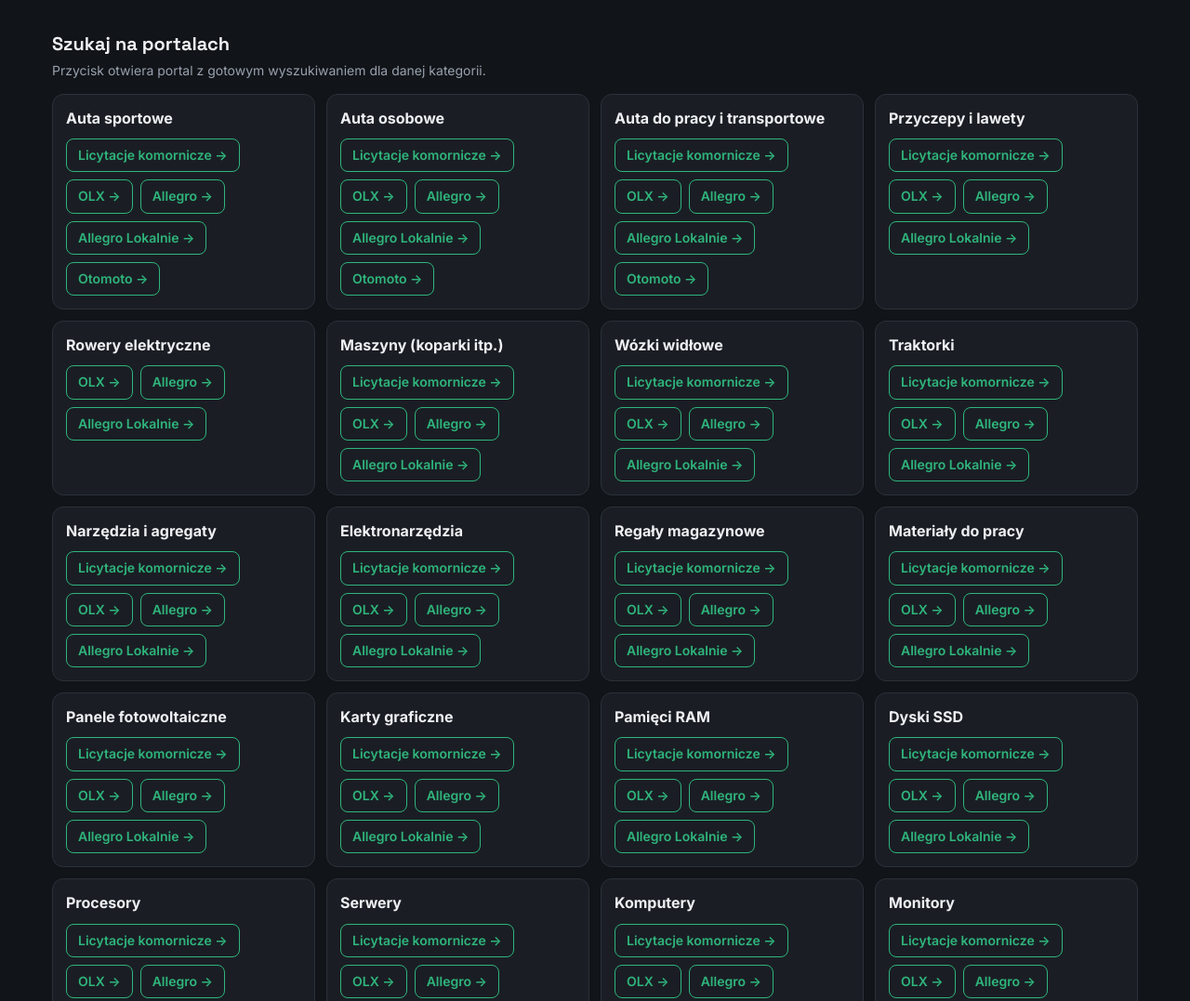
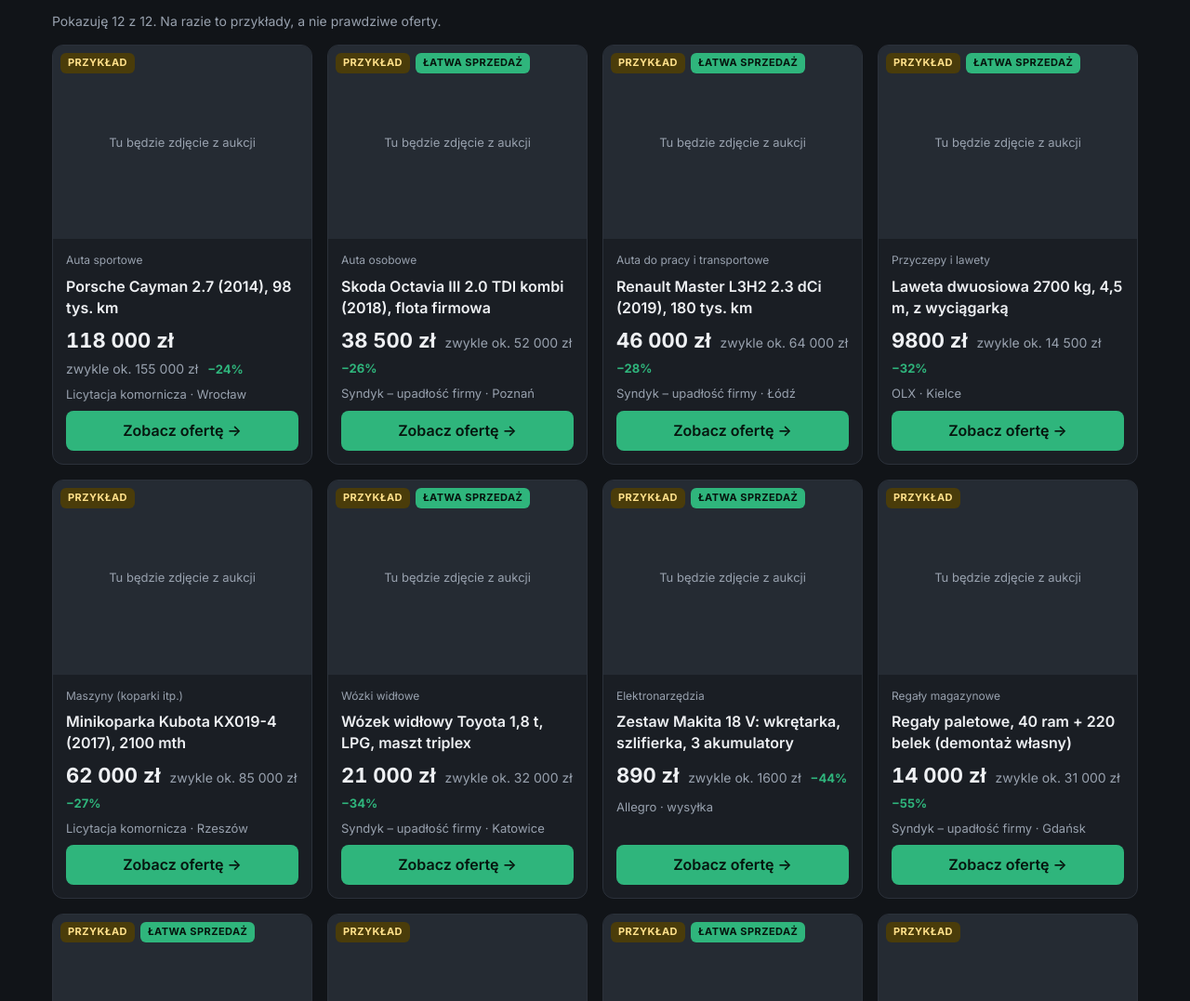
Before and after one commit to mokoloczko-code/Upad-o-ci-Firm, a plain HTML site: page index.html in a window 1280 px wide. Shown: the part 424-1501 px from the top of the page at 93% size. Drawn offline with Linux system fonts and the light colour scheme.

Commit message:
Usunięcie przycisków portali: zostają filtry i karty okazji
Co-Authored-By: Claude Fable 5.2 <noreply@anthropic.com>
Claude-Session: https://claude.ai/code/session_01BNRkXWP1J762eUDCV8s2ai

```diff
--- a/index.html
+++ b/index.html
@@ -36,23 +36,7 @@
   h1, .naglowek { font-family: "Space Grotesk", Inter, system-ui, sans-serif; text-wrap: balance; }
   .naglowek { margin: 20px 0 4px; font-size: 20px; }
   .opis { margin: 0 0 14px; color: var(--szary); font-size: 14px; }
-  .szukaj-siatka {
-    display: grid; gap: 12px;
-    grid-template-columns: repeat(auto-fill, minmax(280px, 1fr));
-  }
-  .szukaj-karta {
-    background: var(--karta); border: 1px solid var(--linia); border-radius: 12px;
-    padding: 14px; display: flex; flex-direction: column; gap: 10px; min-width: 0;
-  }
-  .szukaj-karta h3 { margin: 0; font-size: 16px; }
-  .portale { display: flex; flex-wrap: wrap; gap: 8px; }
-  .portal {
-    font-size: 14px; font-weight: 600; text-decoration: none;
-    padding: 7px 12px; border-radius: 8px;
-    border: 1px solid var(--akcent); color: var(--akcent);
-  }
-  .portal:hover { background: var(--akcent); color: var(--akcent-tekst); }
-  .portal:focus-visible { outline: 2px solid var(--akcent); outline-offset: 2px; }
+
   header { padding: 28px 0 8px; }
   h1 { margin: 0; font-size: 28px; }
   header p { margin: 4px 0 0; color: var(--szary); }
@@ -135,16 +119,11 @@
 <div class="srodek">
   <header>
     <h1>Okazje</h1>
-    <p>Licytacje komornicze, upadłości firm i dobre oferty z portali.</p>
+    <p>Upadłości firm i licytacje komornicze.</p>
   </header>
 
   <section class="filtry" id="filtry" aria-label="Filtry"></section>
   <main>
-    <h2 class="naglowek">Szukaj na portalach</h2>
-    <p class="opis">Przycisk otwiera portal z gotowym wyszukiwaniem dla danej kategorii.</p>
-    <div class="szukaj-siatka" id="szukaj"></div>
-
-    <h2 class="naglowek">Znalezione okazje</h2>
     <p class="opis" id="licznik" aria-live="polite"></p>
     <div class="siatka" id="siatka"></div>
   </main>
@@ -239,43 +218,8 @@
     return k;
   }
 
-  function linkiPortali(k) {
-    const fraza = encodeURIComponent(k.szukaj);
-    const linki = [];
-    if (k.komornik) linki.push(["Licytacje komornicze",
-      "https://licytacje.komornik.pl/wyszukiwarka-licytacji?mainCategory=MOVABLE&subCategory=" + k.komornik]);
-    linki.push(["OLX", "https://www.olx.pl/oferty/q-" + encodeURIComponent(k.szukaj.replace(/ +/g, "-")) + "/"]);
-    linki.push(["Allegro", "https://allegro.pl/listing?string=" + fraza]);
-    linki.push(["Allegro Lokalnie", "https://allegrolokalnie.pl/oferty/q/" + fraza]);
-    if (k.otomoto) linki.push(["Otomoto", k.otomoto]);
-    return linki;
-  }
-
-  function kartaSzukania(k) {
-    const karta = el("article", "szukaj-karta");
-    karta.append(el("h3", null, k.nazwa));
-    const portale = el("div", "portale");
-    linkiPortali(k).forEach(([nazwa, adres]) => {
-      const a = el("a", "portal", nazwa + " →");
-      a.href = adres; a.target = "_blank"; a.rel = "noopener noreferrer";
-      portale.append(a);
-    });
-    karta.append(portale);
-    return karta;
-  }
-
-  function rysujSzukanie() {
-    const kategorie = GRUPY.flatMap(g => g.kategorie).filter(k =>
-      (!stan.tylkoLatwe || k.latwa) && (!stan.kategoria || k.id === stan.kategoria)
-    );
-    const pole = document.getElementById("szukaj");
-    pole.replaceChildren(...kategorie.map(kartaSzukania));
-    if (!kategorie.length) pole.append(el("div", "pusto", "Ta kategoria nie jest oznaczona jako łatwa do sprzedania."));
-  }
-
   function rysuj() {
     rysujFiltry();
-    rysujSzukanie();
     const lista = OKAZJE.filter(o =>
       (!stan.tylkoLatwe || o.latwaSprzedaz) &&
       (!stan.kategoria || o.kategoria === stan.kategoria)
--- a/okazje.js
+++ b/okazje.js
@@ -1,44 +1,41 @@
 // Lista kategorii i okazji wyświetlanych na stronie.
 // Na razie okazje są PRZYKŁADOWE (wpisane ręcznie, żeby pokazać wygląd).
 
-// Pola kategorii: szukaj = fraza wpisywana w wyszukiwarkę portalu,
-// komornik = dział na portalu licytacji komorniczych, otomoto = dział Otomoto,
-// latwa = kategoria łatwa do sprzedania.
 const GRUPY = [
   {
     nazwa: "Pojazdy",
     kategorie: [
-      { id: "auta-sportowe", nazwa: "Auta sportowe", szukaj: "auto sportowe", komornik: "CARS", otomoto: "https://www.otomoto.pl/osobowe", latwa: false },
-      { id: "auta-osobowe", nazwa: "Auta osobowe", szukaj: "samochód osobowy", komornik: "CARS", otomoto: "https://www.otomoto.pl/osobowe", latwa: true },
-      { id: "auta-do-pracy", nazwa: "Auta do pracy i transportowe", szukaj: "samochód dostawczy", komornik: "TRUCKS", otomoto: "https://www.otomoto.pl/dostawcze", latwa: true },
-      { id: "przyczepy", nazwa: "Przyczepy i lawety", szukaj: "laweta przyczepa", komornik: "TRAILERS", otomoto: null, latwa: true },
-      { id: "rowery-elektryczne", nazwa: "Rowery elektryczne", szukaj: "rower elektryczny", komornik: null, otomoto: null, latwa: true },
+      { id: "auta-sportowe", nazwa: "Auta sportowe" },
+      { id: "auta-osobowe", nazwa: "Auta osobowe" },
+      { id: "auta-do-pracy", nazwa: "Auta do pracy i transportowe" },
+      { id: "przyczepy", nazwa: "Przyczepy i lawety" },
+      { id: "rowery-elektryczne", nazwa: "Rowery elektryczne" },
     ],
   },
   {
     nazwa: "Maszyny i sprzęt do pracy",
     kategorie: [
-      { id: "maszyny", nazwa: "Maszyny (koparki itp.)", szukaj: "koparka", komornik: "INDUSTRIAL_MACHINES", otomoto: null, latwa: false },
-      { id: "wozki-widlowe", nazwa: "Wózki widłowe", szukaj: "wózek widłowy", komornik: "INDUSTRIAL_MACHINES", otomoto: null, latwa: true },
-      { id: "traktorki", nazwa: "Traktorki", szukaj: "traktorek kosiarka", komornik: "AGRICULTURAL_MACHINERY", otomoto: null, latwa: false },
-      { id: "narzedzia", nazwa: "Narzędzia i agregaty", szukaj: "agregat prądotwórczy", komornik: "OTHER_MOVABLE", otomoto: null, latwa: false },
-      { id: "elektronarzedzia", nazwa: "Elektronarzędzia", szukaj: "elektronarzędzia zestaw", komornik: "OTHER_MOVABLE", otomoto: null, latwa: true },
-      { id: "regaly", nazwa: "Regały magazynowe", szukaj: "regały magazynowe paletowe", komornik: "OTHER_MOVABLE", otomoto: null, latwa: false },
-      { id: "materialy", nazwa: "Materiały do pracy", szukaj: "materiały budowlane", komornik: "INDUSTRIAL_MATERIALS", otomoto: null, latwa: false },
-      { id: "panele", nazwa: "Panele fotowoltaiczne", szukaj: "panele fotowoltaiczne", komornik: "OTHER_MOVABLE", otomoto: null, latwa: false },
+      { id: "maszyny", nazwa: "Maszyny (koparki itp.)" },
+      { id: "wozki-widlowe", nazwa: "Wózki widłowe" },
+      { id: "traktorki", nazwa: "Traktorki" },
+      { id: "narzedzia", nazwa: "Narzędzia i agregaty" },
+      { id: "elektronarzedzia", nazwa: "Elektronarzędzia" },
+      { id: "regaly", nazwa: "Regały magazynowe" },
+      { id: "materialy", nazwa: "Materiały do pracy" },
+      { id: "panele", nazwa: "Panele fotowoltaiczne" },
     ],
   },
   {
     nazwa: "Elektronika",
     kategorie: [
-      { id: "karty-graficzne", nazwa: "Karty graficzne", szukaj: "karta graficzna", komornik: "COMPUTER", otomoto: null, latwa: true },
-      { id: "ram", nazwa: "Pamięci RAM", szukaj: "pamięć RAM", komornik: "COMPUTER", otomoto: null, latwa: true },
-      { id: "ssd", nazwa: "Dyski SSD", szukaj: "dysk SSD", komornik: "COMPUTER", otomoto: null, latwa: true },
-      { id: "procesory", nazwa: "Procesory", szukaj: "procesor", komornik: "COMPUTER", otomoto: null, latwa: true },
-      { id: "serwery", nazwa: "Serwery", szukaj: "serwer", komornik: "COMPUTER", otomoto: null, latwa: false },
-      { id: "komputery", nazwa: "Komputery", szukaj: "komputer", komornik: "COMPUTER", otomoto: null, latwa: true },
-      { id: "monitory", nazwa: "Monitory", szukaj: "monitor", komornik: "COMPUTER", otomoto: null, latwa: true },
-      { id: "siec", nazwa: "Sprzęt sieciowy", szukaj: "switch router", komornik: "COMPUTER", otomoto: null, latwa: true },
+      { id: "karty-graficzne", nazwa: "Karty graficzne" },
+      { id: "ram", nazwa: "Pamięci RAM" },
+      { id: "ssd", nazwa: "Dyski SSD" },
+      { id: "procesory", nazwa: "Procesory" },
+      { id: "serwery", nazwa: "Serwery" },
+      { id: "komputery", nazwa: "Komputery" },
+      { id: "monitory", nazwa: "Monitory" },
+      { id: "siec", nazwa: "Sprzęt sieciowy" },
     ],
   },
 ];
```
